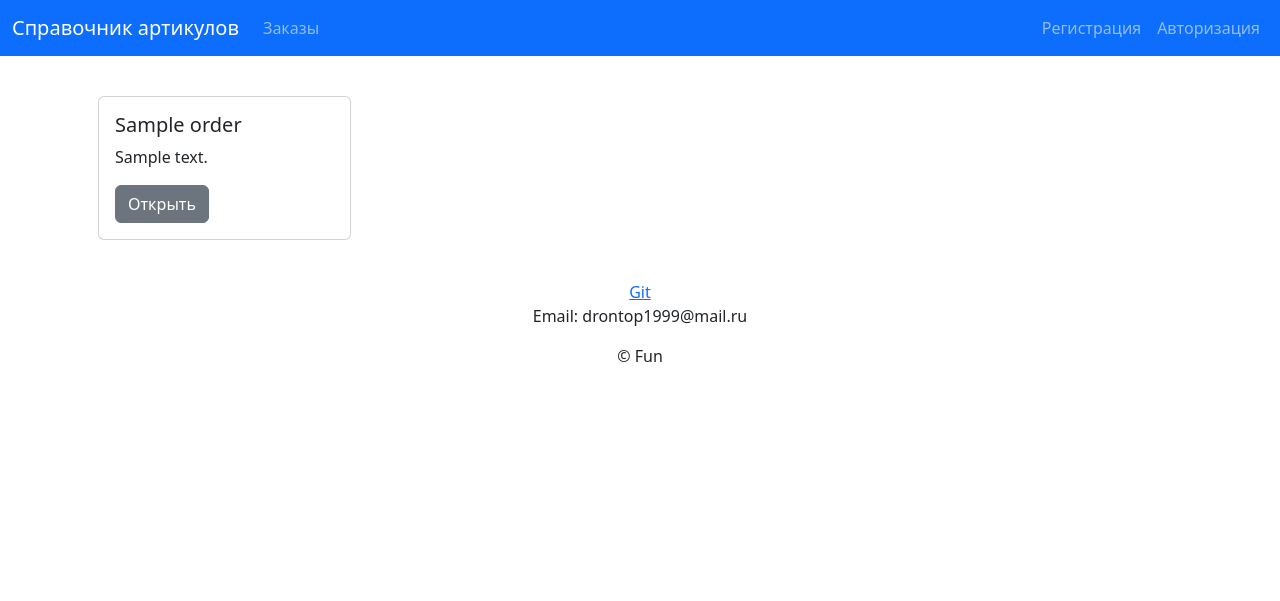
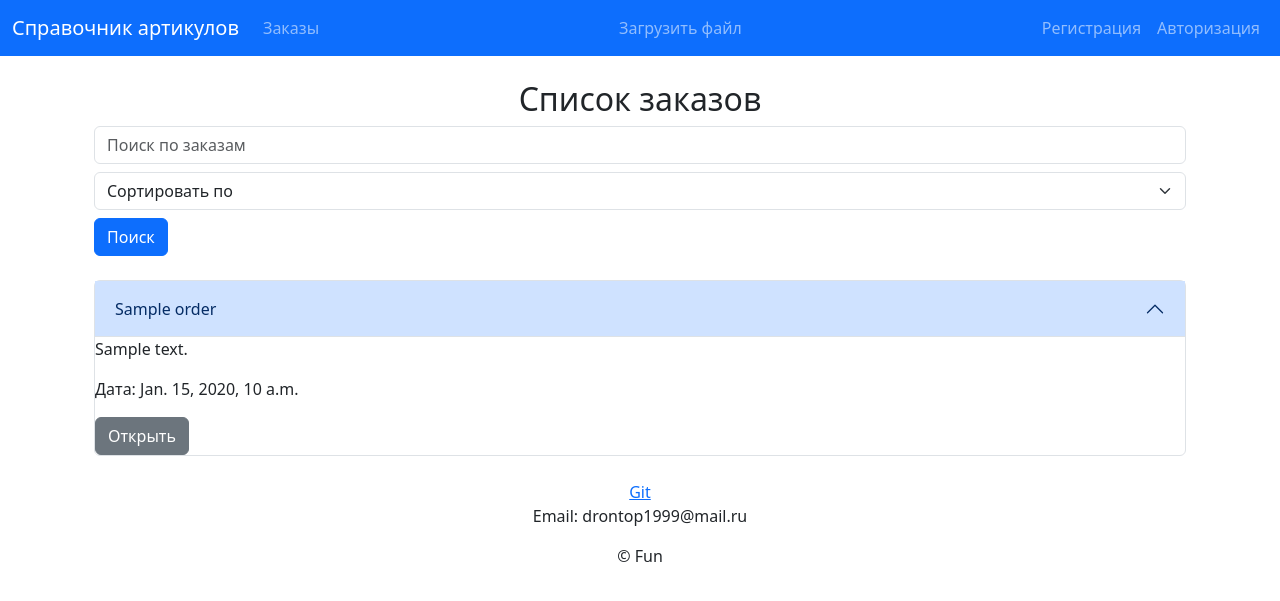
Before and after one commit to Andreysx/Bot_Django, a Django app: template stsproject/templates/goods/index.html in a window 1280 px wide. Shown: the top 601 px of the page. Run offline with Django 5.2, Linux system fonts and the light colour scheme; the template is opened without the code that fills it: most values are stand-ins (such as "Sample title", 1, 10 or a date in 2020).

Commit message:
Add 2 important views, upload_order and delete_order

```diff
--- a/stsproject/goodsapp/forms.py
+++ b/stsproject/goodsapp/forms.py
@@ -0,0 +1,6 @@
+from django import forms
+
+
+class ExcelUploadForm(forms.Form):
+    file = forms.FileField(widget=forms.FileInput(attrs={'class': 'form-control',
+                                                         'placeholder': 'Загрузите файл'}))
--- a/stsproject/goodsapp/management/commands/fake_data.py
+++ b/stsproject/goodsapp/management/commands/fake_data.py
@@ -34,7 +34,7 @@ class Command(BaseCommand):
             # Генерируем продукты для каждого заказа
             for j in range(1, count + 1):
                 product = Products(
-                    article=j,  # Используем j как номер статьи
+                    article=j,  # Используем j как номер артикла
                     name=f'Name{j} from order {order.id}',
                     quantity=randint(1, 10),  # Случайное количество
                     unit_price=randint(100, 1000),  # Случайная цена за единицу
--- a/stsproject/templates/base.html
+++ b/stsproject/templates/base.html
@@ -33,5 +33,23 @@
     </div>
     <p>&copy; Fun </p>
     </footer>
+
+<script>
+document.querySelectorAll('.accordion-button').forEach(button => {
+    button.addEventListener('click', () => {
+        const content = button.nextElementSibling;
+
+        // Переключение класса open для анимации
+        content.classList.toggle('open');
+
+        // Переключение видимости контента
+        if (content.classList.contains('open')) {
+            content.style.maxHeight = content.scrollHeight + "px"; // Устанавливаем высоту для анимации
+        } else {
+            content.style.maxHeight = null; // Сбрасываем высоту
+        }
+    });
+});
+</script>
 </body>
 </html>
--- a/stsproject/templates/goods/index.html
+++ b/stsproject/templates/goods/index.html
@@ -1,20 +1,34 @@
 {% extends 'base.html' %}
 
-{% block title %} Main page(Grid) {% endblock %}
+{% block title %}Список заказов{% endblock %}
 
 {% block content %}
-<div class="container-fluid my-4 p-3">
-    <div class="row row-cols-1 row-cols-sm-2 row-cols-md-3 row-cols-lg-4 g-4">
+<div class="container my-4">
+    <h2 class="text-center">Список заказов</h2>
+
+    <!-- Форма поиска и сортировки -->
+    <form method="get" class="mb-4">
+        <input type="text" name="q" placeholder="Поиск по заказам" class="form-control" value="{{ request.GET.q }}">
+        <select name="sort" class="form-select mt-2">
+            <option value="">Сортировать по</option>
+            <option value="date" {% if request.GET.sort == 'date' %}selected{% endif %}>По дате (возрастание)</option>
+            <option value="date_desc" {% if request.GET.sort == 'date_desc' %}selected{% endif %}>По дате (убывание)</option>
+        </select>
+        <button type="submit" class="btn btn-primary mt-2">Поиск</button>
+    </form>
+
+    <div class="accordion">
         {% for order in all_orders %}
-        <div class="col">
-            <div class="card h-100">
-                <div class="card-body">
-                    <h5 class="card-title">{{ order.name }}</h5>
-                    <p class="card-text">{{ order.description|truncatewords:10 }}</p>
-                    <a href="{% url 'goodsapp:order_review' order.id %}" class="btn btn-secondary">Открыть</a>
-                </div>
+        <div class="accordion-item">
+            <button class="accordion-button">{{ order.name }}</button>
+            <div class="accordion-content">
+                <p>{{ order.description }}</p>
+                <p>Дата: {{ order.date }}</p>
+                <a href="{% url 'goodsapp:order_review' order.id %}" class="btn btn-secondary">Открыть</a>
             </div>
         </div>
+        {% empty %}
+        <p>Нет заказов.</p>
         {% endfor %}
     </div>
 </div>
--- a/stsproject/templates/navbar.html
+++ b/stsproject/templates/navbar.html
@@ -11,6 +11,14 @@
                     <a class="nav-link {% if request.path == '/' %}active{% endif %}" aria-current="page"
                        href="{% url 'goodsapp:index' %}">
                             Заказы
+                    </a>
+                </li>
+            </ul>
+             <ul class="navbar-nav me-auto mb-2 mb-lg-0">
+                <li class="nav-item">
+                    <a class="nav-link {% if request.path == 'upload/' %}active{% endif %}" aria-current="page"
+                       href="{% url 'goodsapp:upload_order' %}">
+                            Загрузить файл
                     </a>
                 </li>
             </ul>
```
Also changed, not shown: stsproject/goodsapp/models.py (+5 -5 lines), stsproject/goodsapp/urls.py (+6 -2 lines), stsproject/stsproject/settings.py (+15 -6 lines), stsproject/templates/goods/order_review.html (+10 -0 lines), stsproject/templates/users/registration.html (+16 -0 lines).
